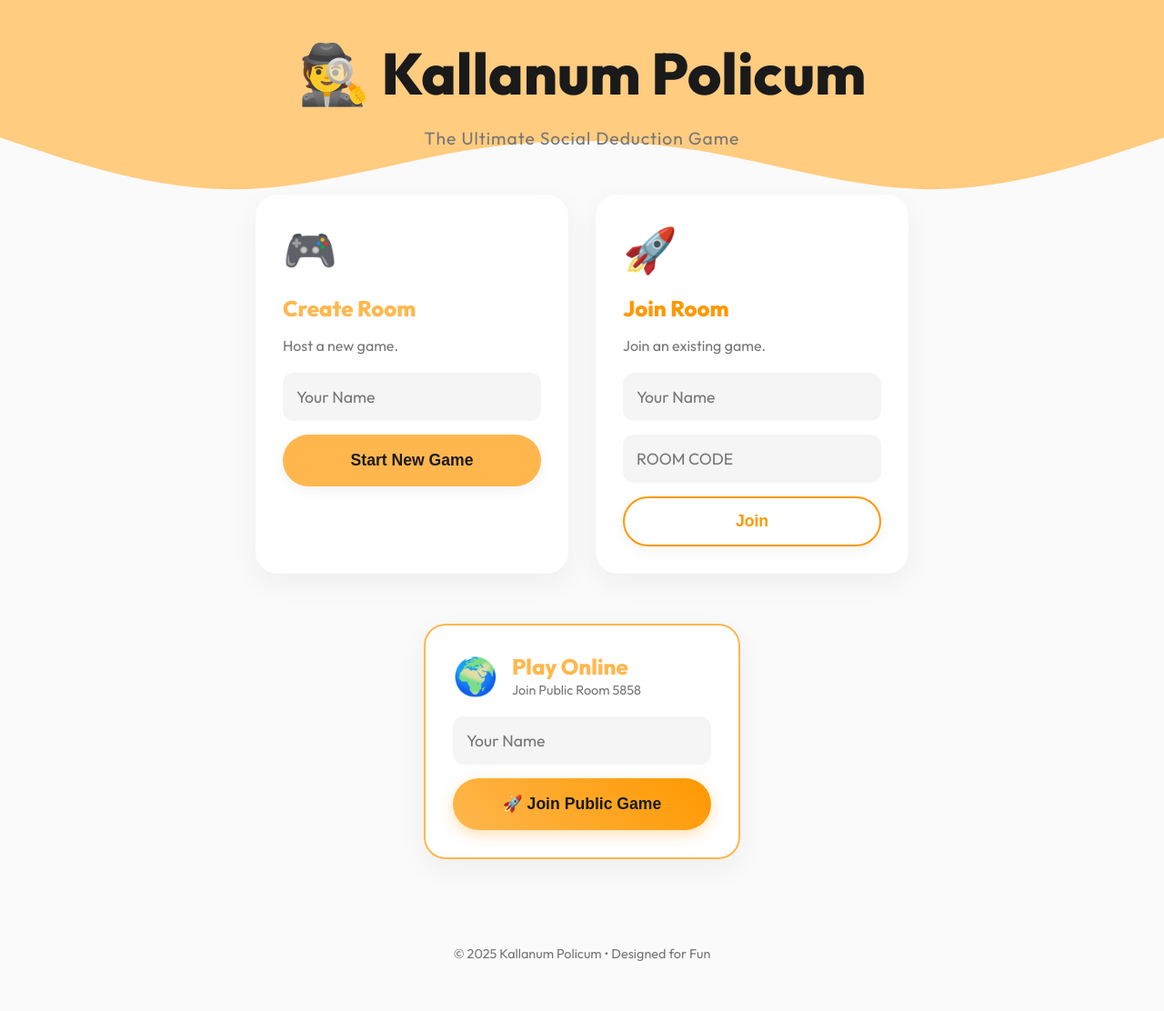
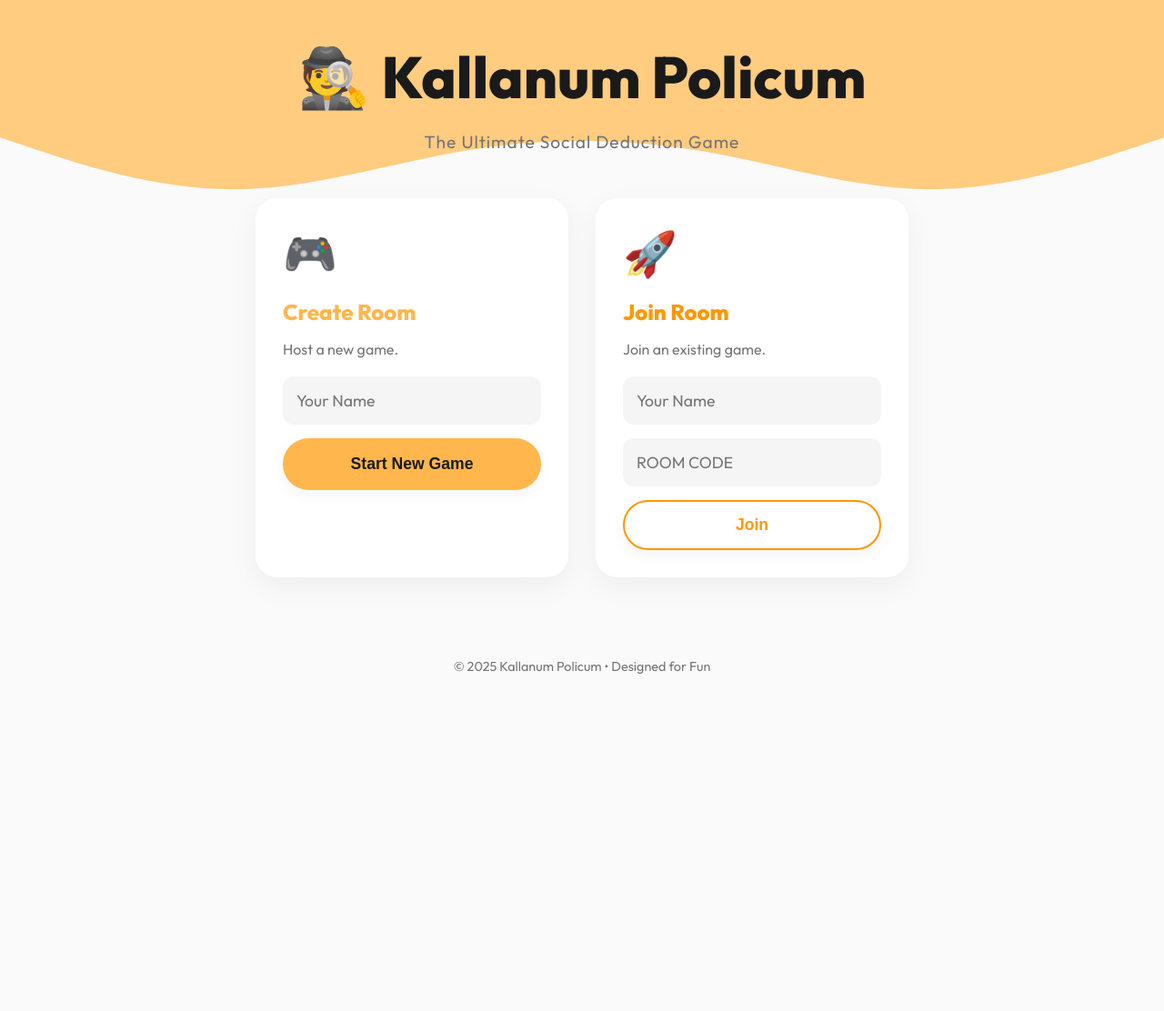
Before and after one commit to unnikrishnan803/kallanum-policum, a Django app: page / in a window 1280 px wide. Shown: the whole page at 91% size. After the commit the page ends 741 px from the top, so only its background shows below. Run offline with Django 4.2, Linux system fonts and the light colour scheme.

Commit message:
Remove Play Online feature

```diff
--- a/game/views.py
+++ b/game/views.py
@@ -33,40 +33,7 @@ def index(request):
             except Room.DoesNotExist:
                 return render(request, 'index.html', {'error': 'Room not found'})
 
-        elif action == 'play_online':
-            room_code = "5858"
-            try:
-                room = Room.objects.get(room_code=room_code)
-            except Room.DoesNotExist:
-                # Create the public room if it doesn't exist
-                room = Room.objects.create(room_code=room_code, host_session_id=session_id)
-
-            # Check if room is full (Max 12)
-            # We exclude the current player if they are already in the room to allow re-joining
-            current_player_count = room.players.count()
-            is_already_in = room.players.filter(session_id=session_id).exists()
-
-            if current_player_count >= 12 and not is_already_in:
-                return render(request, 'index.html', {'error': 'Public Room 5858 is Full (Max 12 Players)!'})
-
-            # Join the room
-            player, created = Player.objects.get_or_create(
-                room=room, session_id=session_id,
-                defaults={'name': name}
-            )
-
-            # If room was just created or empty, ensure this player is host
-            if room.players.count() == 1:
-                player.is_host = True
-                player.save()
-                room.host_session_id = session_id
-                room.save()
-
-            if not created and player.name != name:
-                player.name = name
-                player.save()
-
-            return redirect('room', room_code=room.room_code)
+        # Play Online Removed
 
     return render(request, 'index.html')
 
--- a/templates/index.html
+++ b/templates/index.html
@@ -58,27 +58,7 @@
 
     </div>
 
-    <!-- Play Online Card -->
-    <div class="glass-card fade-in-up delay-3" style="max-width: 400px; margin: 30px auto; text-align: left; border: 2px solid var(--primary-color);">
-        <div style="display: flex; align-items: center; gap: 15px; margin-bottom: 20px;">
-            <div style="font-size: 2.5rem;">🌍</div>
-            <div>
-                <h2 style="color: var(--primary-color); margin: 0;">Play Online</h2>
-                <span style="color: var(--text-muted); font-size: 0.9rem;">Join Public Room 5858</span>
-            </div>
-        </div>
-
-        <form method="POST" action="/">
-            {% csrf_token %}
-            <input type="hidden" name="action" value="play_online">
-            <div style="margin-bottom: 15px;">
-                <input type="text" name="name" placeholder="Your Name" required style="background: #F5F5F5; border: none; padding: 15px; border-radius: 12px; width: 100%;">
-            </div>
-            <button type="submit" class="btn btn-primary" style="width: 100%; background: linear-gradient(45deg, #FFB74D, #FF9800); box-shadow: 0 5px 15px rgba(255, 152, 0, 0.3);">
-                🚀 Join Public Game
-            </button>
-        </form>
-    </div>
+    <!-- Play Online Removed -->
 
     <!-- Footer -->
     <div class="fade-in-up delay-3" style="margin-top: 50px; color: var(--text-muted); font-size: 0.9rem;">
```
